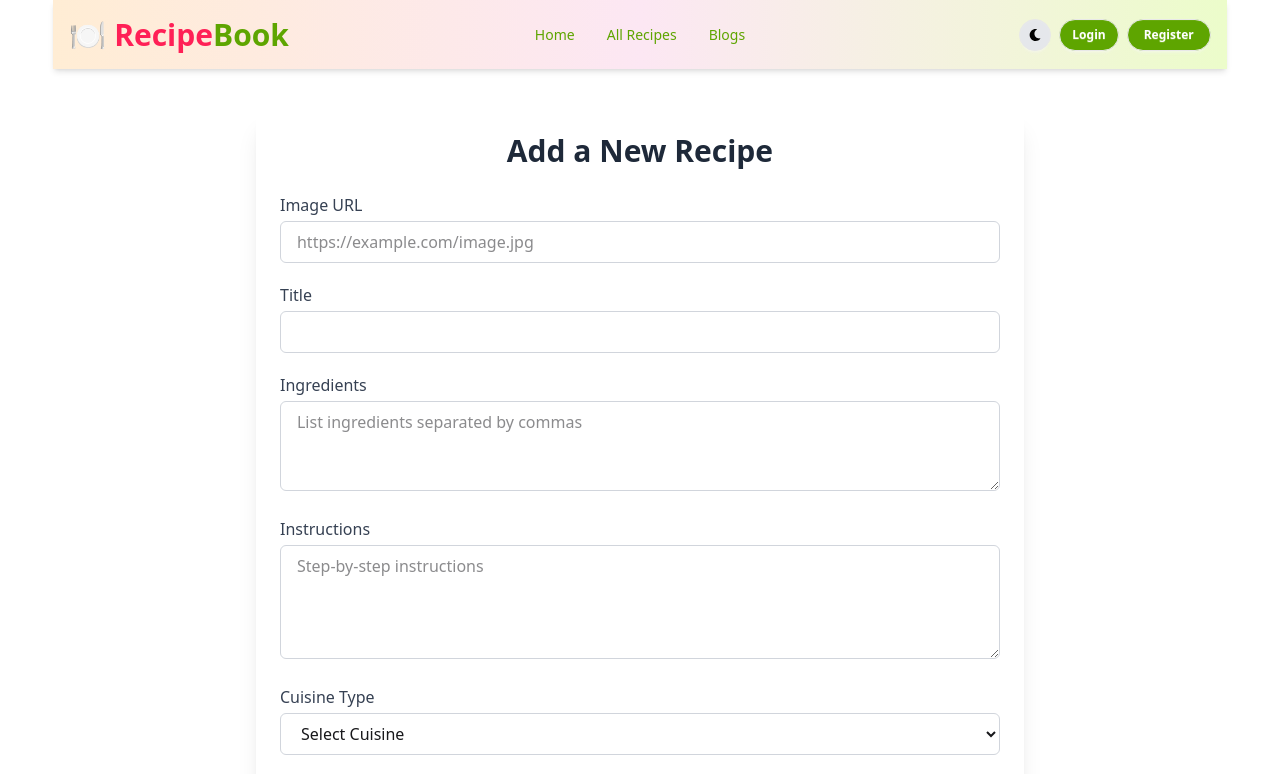
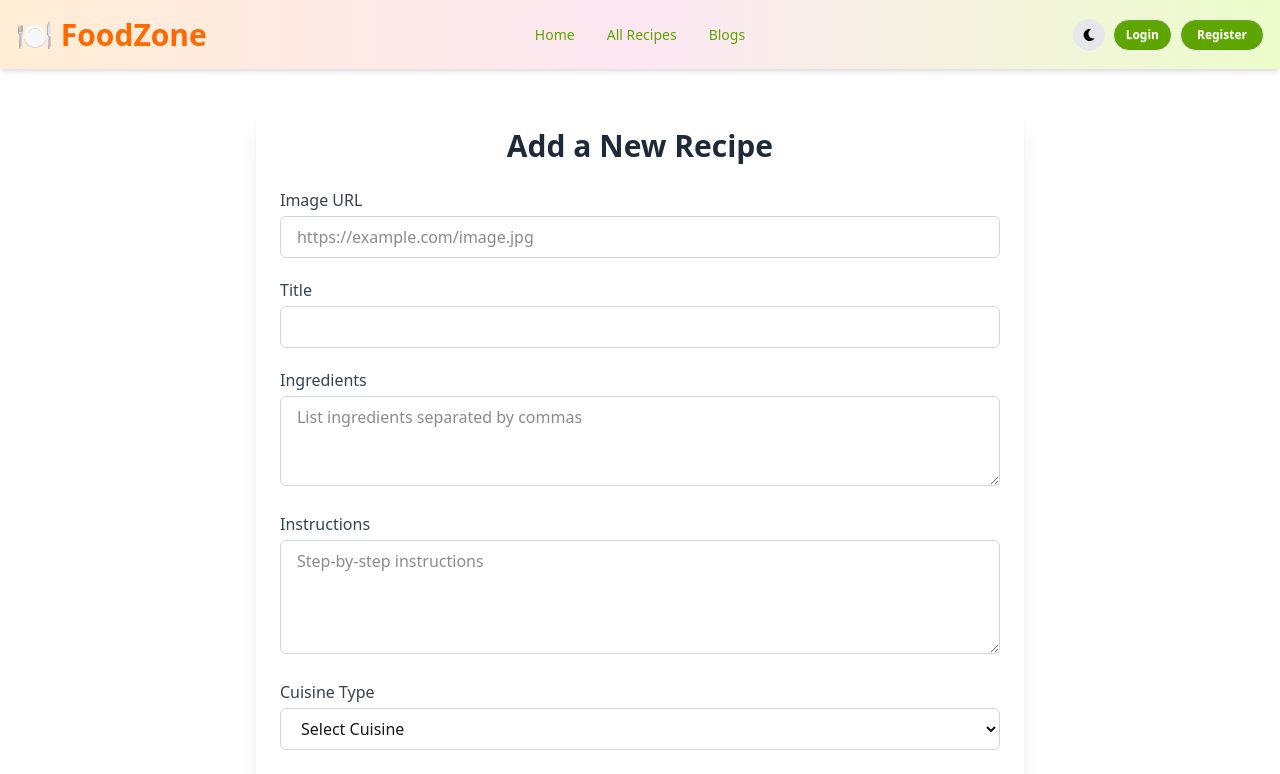
Before and after one commit to md-asgor-ali/a10-recipe-book-app-client, a React (Vite) app: page /add-recipes in a window 1280 px wide. Shown: the top 774 px of the page. Built offline with nearby package versions, Linux system fonts and the light colour scheme; no server answers.

Commit message:
make the navbar fixed

```diff
--- a/src/components/Navbar.jsx
+++ b/src/components/Navbar.jsx
@@ -86,7 +86,7 @@ const Navbar = () => {
   );
 
   return (
-    <div className="bg-gradient-to-r from-orange-100 via-pink-100 to-lime-100 shadow-md sticky top-0 z-50">
+    <div className="fixed top-0 left-0 w-full z-999 bg-gradient-to-r from-orange-100 via-pink-100 to-lime-100 shadow-md">
       <div className="navbar max-w-7xl mx-auto px-4 py-3">
         {/* Left: Logo and Mobile Dropdown */}
         <div className="navbar-start">
@@ -106,8 +106,7 @@ const Navbar = () => {
           </div>
 
           <NavLink to="/" className="text-3xl font-extrabold text-orange-500">
-            🍽️ <span className="text-rose-500">Recipe</span>
-            <span className="text-lime-600">Book</span>
+            🍽️  <span className="hidden sm:inline">FoodZone</span>
           </NavLink>
         </div>
 
--- a/src/layouts/HomeLayout.jsx
+++ b/src/layouts/HomeLayout.jsx
@@ -12,7 +12,7 @@ const HomeLayout = () => {
         {import.meta.env.VITE_name}
         <Navbar></Navbar>
       </header>
-      <main className="w-11/12 mx-auto">
+      <main className="w-11/12 mx-auto mt-26">
         <div className="min-h-[calc(100vh-280px)]">
           <div className="max-w-screen-2xl mx-auto px-8">
             {state == "loading" ? <Loading></Loading> : <Outlet />}
```
